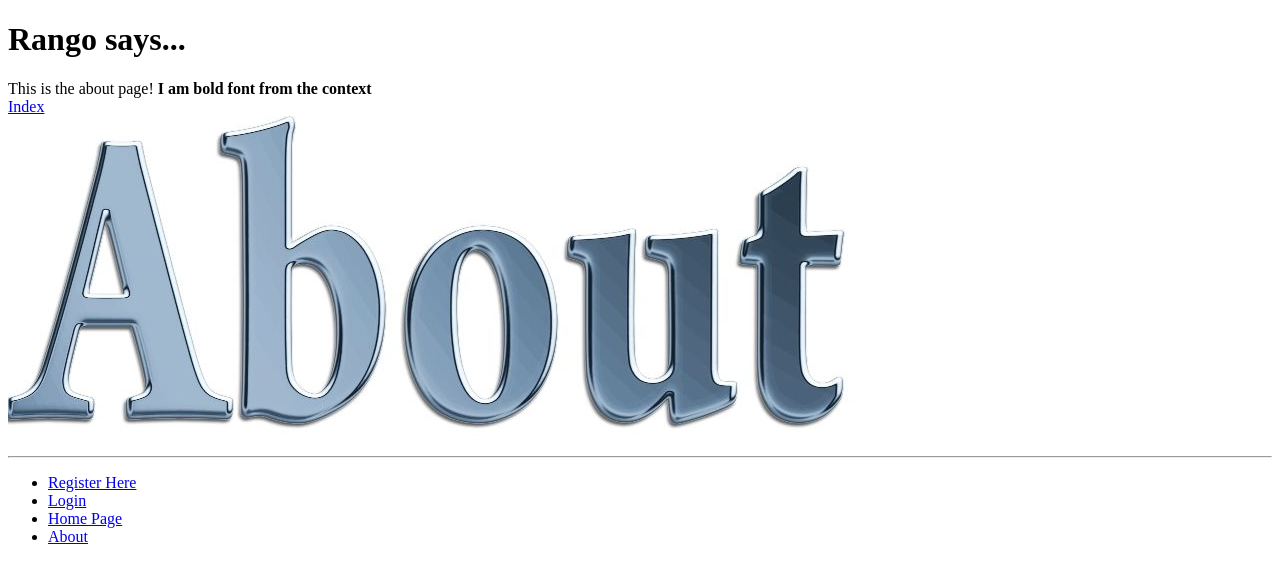
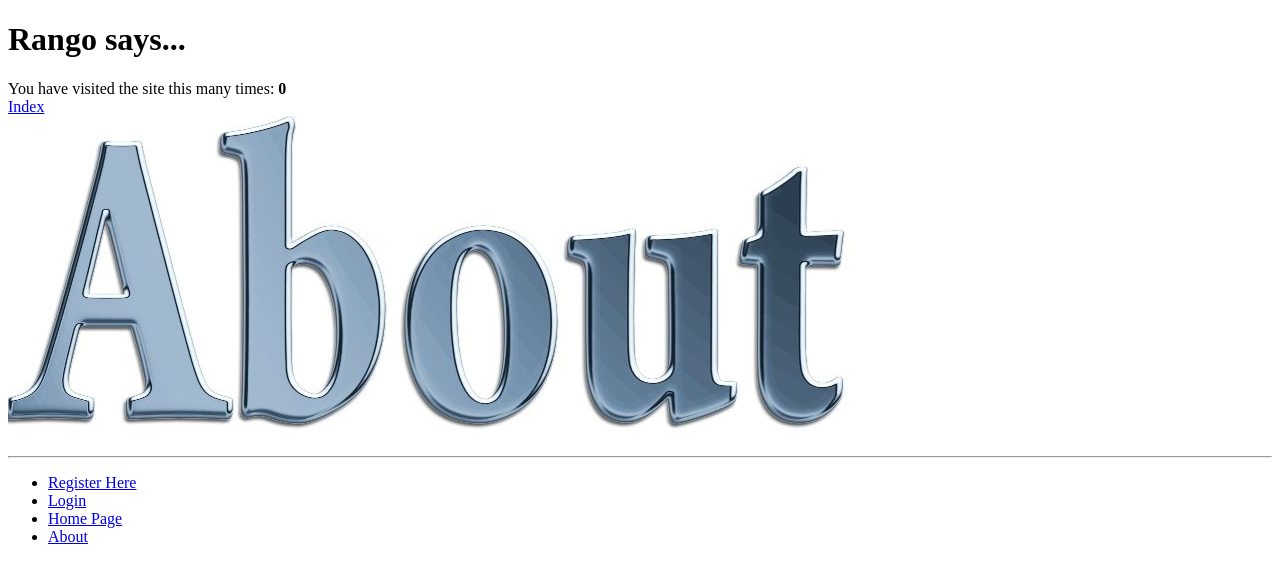
Before and after one commit to gerardward3/tango_with_django, a Django app: page /rango/about/ in a window 1280 px wide. Shown: the top 583 px of the page. Run offline with Django 3.2, Linux system fonts and the light colour scheme.

Commit message:
Finished chapter 11

```diff
--- a/tango_with_django_project/rango/views.py
+++ b/tango_with_django_project/rango/views.py
@@ -8,30 +8,50 @@ from rango.models import Page
 from rango.forms import CategoryForm
 from rango.forms import PageForm
 from rango.forms import UserForm, UserProfileForm
+from datetime import datetime
 
 def index(request):
-    # Query the database for a list of ALL categories currently stored.
-    # Order the categories by no. likes in descending order.
-    # Retrieve the top 5 only - or all if less than 5.
-    # Place the list in our context_dict dictionary which will be passed to the template engine.
     category_list = Category.objects.order_by('-likes')[:5]
-    category_list_views = Category.objects.order_by('-views')[:5]
-    context_dict = {'categories': category_list, 'categories_views': category_list_views}
+    page_list = Page.objects.order_by('-views')[:5]
+
+    context_dict = {'categories': category_list, 'pages': page_list}
+
+    visits = request.session.get('visits')
+    if not visits:
+        visits = 1
+    reset_last_visit_time = False
+
+    last_visit = request.session.get('last_visit')
+    if last_visit:
+        last_visit_time = datetime.strptime(last_visit[:-7], "%Y-%m-%d %H:%M:%S")
+
+        if (datetime.now() - last_visit_time).seconds > 0:
+            # ...reassign the value of the cookie to +1 of what it was before...
+            visits = visits + 1
+            # ...and update the last visit cookie, too.
+            reset_last_visit_time = True
+    else:
+        # Cookie last_visit doesn't exist, so create it to the current date/time.
+        reset_last_visit_time = True
+
+    if reset_last_visit_time:
+        request.session['last_visit'] = str(datetime.now())
+        request.session['visits'] = visits
+    context_dict['visits'] = visits
 
 
-    # Render the response and send it back!
-    return render(request, 'rango/index.html', context_dict)
+    response = render(request,'rango/index.html', context_dict)
+
+    return response
 
 def about(request):
-	    # Construct a dictionary to pass to the template engine as its context.
-    # Note the key boldmessage is the same as {{ boldmessage }} in the template!
-    context_dict = {'boldmessage': "I am bold font from the context"}
+    if request.session.get('visits'):
+        count = request.session.get('visits')
+    else:
+        count = 0
 
-    # Return a rendered response to send to the client.
-    # We make use of the shortcut function to make our lives easier.
-    # Note that the first parameter is the template we wish to use.
-
-    return render(request, 'rango/about.html', context_dict)
+    # remember to include the visit data
+    return render(request, 'rango/about.html', {'visits': count})
 
 def category(request, category_name_slug):
 
@@ -116,6 +136,9 @@ def add_page(request, category_name_slug):
     return render(request, 'rango/add_page.html', context_dict)
 
 def register(request):
+    if request.session.test_cookie_worked():
+        print ">>>> TEST COOKIE WORKED!"
+        request.session.delete_test_cookie()
 
     # A boolean value for telling the template whether the registration was successful.
     # Set to False initially. Code changes value to True when registration succeeds.
--- a/tango_with_django_project/templates/rango/about.html
+++ b/tango_with_django_project/templates/rango/about.html
@@ -8,7 +8,7 @@
 
 {% block body_block %}
 	<h1>Rango says...</h1>
-    This is the about page! <strong>{{ boldmessage }}</strong><br />
+    You have visited the site this many times: <strong>{{ visits }}</strong><br />
     <a href="/rango">Index</a><br />
 	<img src="{% static "images/about.jpg" %}" alt="Picture of About" />
 {% endblock %}
```
Also changed, not shown: tango_with_django_project/db.sqlite3, 1 other file.
